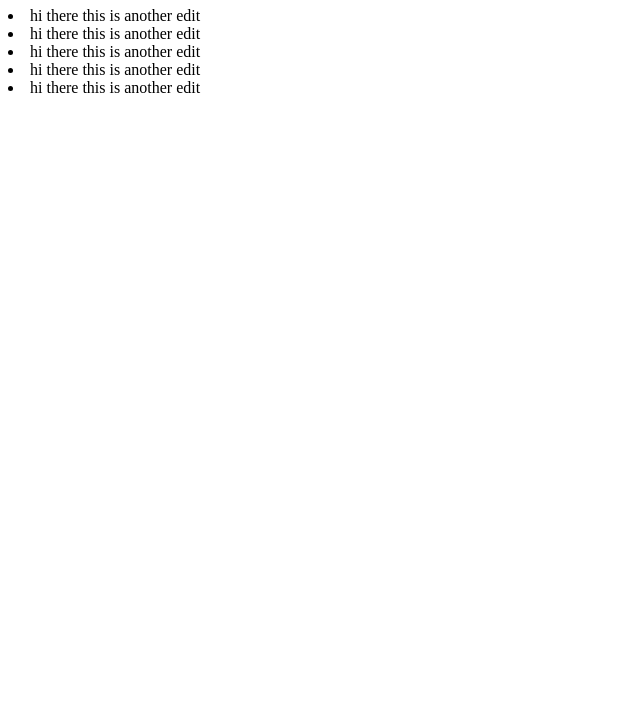
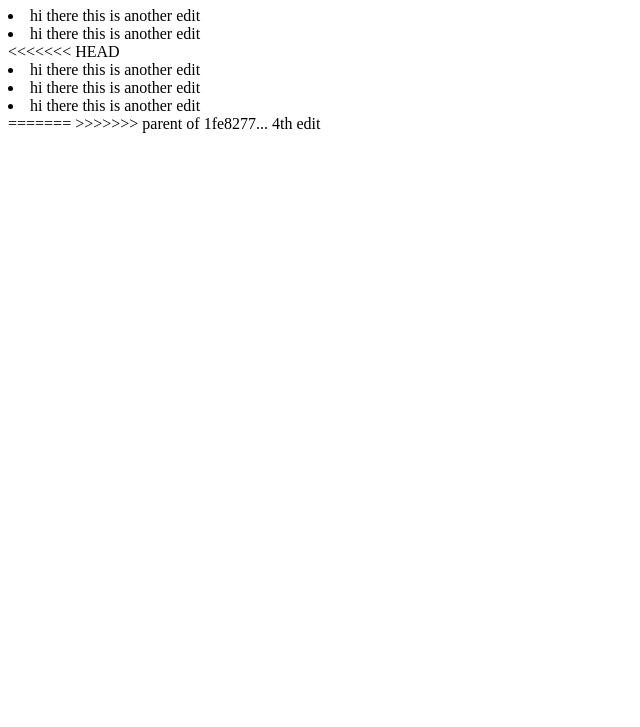
Before and after one commit to gnoleda/SourceTreePractice, a plain HTML site: page index.html in a window 1280 px wide. Shown: the part 73-800 px from the top of the page, without its empty margins (0-640 px from the left). Drawn offline with Linux system fonts and the light colour scheme.

```diff
--- a/index.html
+++ b/index.html
@@ -9,9 +9,12 @@
       <div>
         <li>hi there this is another edit</li>
         <li>hi there this is another edit</li>
+<<<<<<< HEAD
         <li>hi there this is another edit</li>
         <li>hi there this is another edit</li>
         <li>hi there this is another edit</li>
+=======
+>>>>>>> parent of 1fe8277... 4th edit
       </div>
   </body>
 </html>
```
